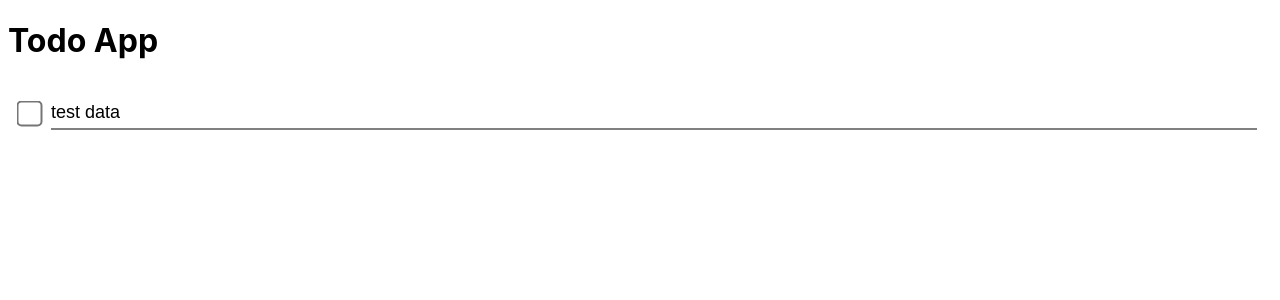
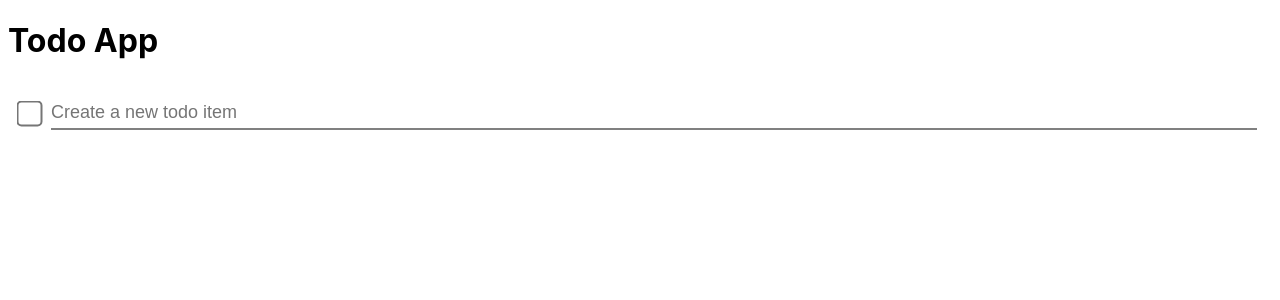
Before and after one commit to csi-lk/todo-app-example, a React app: page / in a window 1280 px wide. Shown: the top 300 px of the page. Built offline with nearby package versions, Linux system fonts and the light colour scheme.

Commit message:
feat(task): props for todo text and whether checked or not

```diff
--- a/src/components/task/Task.tsx
+++ b/src/components/task/Task.tsx
@@ -2,13 +2,24 @@ import React from "react"
 
 import styles from "./task.css"
 
-const Task = (): React.ReactElement => (
+const Task = ({
+  checked = false,
+  todoText,
+}: {
+  checked: boolean
+  todoText: string
+}): React.ReactElement => (
   <div className={styles.task}>
     <label>
-      <input type="checkbox" className={styles.checkbox} />
+      <input type="checkbox" className={styles.checkbox} checked={checked} />
       <div className={styles.fakeCheckbox} />
     </label>
-    <input type="text" className={styles.input} value="test data" />
+    <input
+      type="text"
+      className={styles.input}
+      value={todoText}
+      placeholder="Create a new todo item"
+    />
   </div>
 )
 
```
